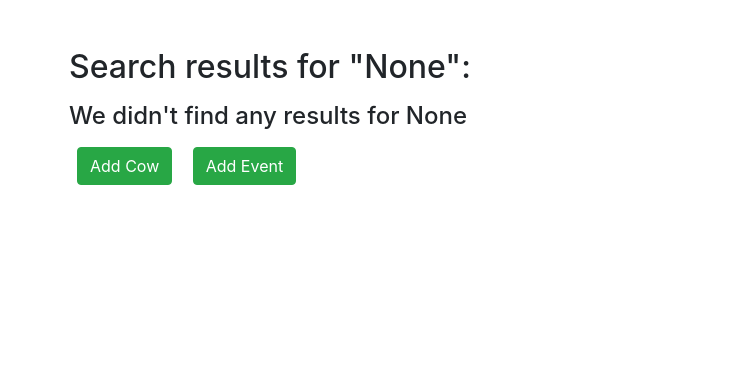
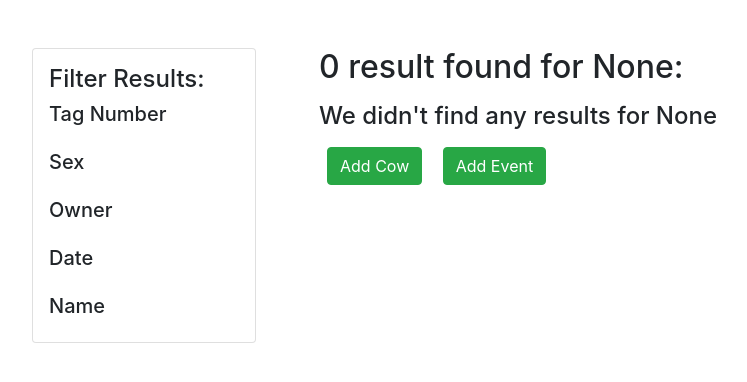
Before and after one commit to jforseth210/CattleDatabase, a Flask app: page /search in a window 1280 px wide. Shown: the part 56-438 px from the top of the page, without its empty margins (16-763 px from the left). Run offline with Flask 2, Linux system fonts and the light colour scheme; data that the repository does not hold is empty; some libraries are stand-ins or nearby versions.

Commit message:
Add filtration to search

```diff
--- a/main.py
+++ b/main.py
@@ -17,6 +17,10 @@ def get_cows():
 def get_cow_from_tag(tag):
     return Cow.query.filter_by(tag_number=tag).first()
 
+def get_first_digit_of_tag(tag_number):
+    first_digit = re.search("\d", tag_number)
+    first_digit = first_digit.group()[0] if first_digit else "N/A"
+    return first_digit
 
 @app.route("/")
 def home():
@@ -39,16 +43,71 @@ def events():
 @app.route("/search")
 def search():
     query = request.args.get("q")
+    checked_tags = request.args.getlist("tag")
+    checked_sexes = request.args.getlist("sex")
+    checked_owners = request.args.getlist("owner")
+
+    checked_dates = request.args.getlist("date")
+    checked_names = request.args.getlist("name")
+
     cows = Cow.query.all()
     events = Event.query.all()
+
+    #Get unique values from each column
+    all_tags = set()
+    all_sexes = set()
+    all_owners = set()
+    for cow in cows:
+        all_tags.add(get_first_digit_of_tag(cow.tag_number))
+        all_sexes.add(cow.sex)
+        all_owners.add(cow.owner)
+
+    all_dates = set()
+    all_names = set()
+    for event in events:
+        all_dates.add(event.date)
+        all_names.add(event.name)
+
+    if checked_tags or checked_sexes or checked_owners:
+        events = []
+    if checked_dates or checked_names:
+        cows = []
+
+    if checked_tags:
+        cows = [cow for cow in cows if get_first_digit_of_tag(cow.tag_number) in checked_tags]
+    if checked_sexes:
+        cows = [cow for cow in cows if cow.sex in checked_sexes]
+    if checked_owners:
+        cows = [cow for cow in cows if cow.owner in checked_owners]
+
+    if checked_dates:
+        events = [event for event in events if event.date in checked_dates]
+    if checked_names:
+        events = [event for event in events if event.name in checked_names]
+
     cow_results = [cow.search(query) for cow in cows if cow.search(query)]
     event_results = [event.search(query)
                      for event in events if event.search(query)]
-    results = cow_results + event_results
-    return render_template("search.html", query=query, results=results)
+
+    results = cow_results+event_results
+
+    return render_template("search.html",
+                           query=query,
+                           results=results,
+                           all_tags=all_tags,
+                           checked_tags=checked_tags,
+                           all_sexes=all_sexes,
+                           checked_sexes=checked_sexes,
+                           all_owners=all_owners,
+                           checked_owners=checked_owners,
+                           all_dates=all_dates,
+                           checked_dates=checked_dates,
+                           all_names=all_names,
+                           checked_names=checked_names
+    )
 
 
-@app.route("/cow/<tag_number>")
+@ app.route("/cow/<tag_number>")
 def showCow(tag_number):
     cow = Cow.query.filter_by(tag_number=tag_number).first()
     if not cow:
@@ -56,13 +115,13 @@ def showCow(tag_number):
     return render_template("cow.html", cow=cow, cows=get_cows())
 
 
-@app.route("/cowexists/<tag_number>")
+@ app.route("/cowexists/<tag_number>")
 def cow_exists(tag_number):
     cow = Cow.query.filter_by(tag_number=tag_number).first()
     return "True" if cow else "False"
 
 
-@app.route("/newCow", methods=["POST"])
+@ app.route("/newCow", methods=["POST"])
 def new_cow():
     dam_tag = request.form.get('dam')
     sire_tag = request.form.get('sire')
@@ -83,7 +142,7 @@ def new_cow():
     return redirect("/")
 
 
-@app.route("/newEvent", methods=["POST"])
+@ app.route("/newEvent", methods=["POST"])
 def new_event():
     tag = request.form.get('tag_number')
 
@@ -91,7 +150,6 @@ def new_event():
         cows = [tag]
     else:
         cows = request.form.getlist('cows')
-        print(type(cows))
     date = request.form.get('date')
     name = request.form.get('name')
     description = request.form.get('description')
--- a/templates/base.html
+++ b/templates/base.html
@@ -47,13 +47,16 @@
             ></a>
           </li>
         </ul>
-        <form class="form-inline my-2 my-lg-0" action="/search">
+        <form id="search-form" class="form-inline my-2 my-lg-0" action="/search">
           <input
             name="q"
             class="form-control mr-sm-2"
             type="search"
             placeholder="Search"
             aria-label="Search"
+            {% if query %}
+            value="{{query}}"
+            {% endif %}
           />
           <button class="btn btn-outline-success my-2 my-sm-0" type="submit">
             Search
@@ -88,7 +91,7 @@
               id="newCowForm"
               method="post"
               action="/newCow"
-              onsubmit="event.preventDefault();validateTagNumber(document.getElementById('newCowTagNumber'))"
+              onsubmit="return validateTagNumber(document.getElementById('newCowTagNumber'))"
             >
               <h5>Dam:</h5>
               <select name="dam" id="newCowDam" class="form-control">
@@ -105,13 +108,13 @@
                 <option value="">N/A</option>
               </select>
               <h5>Tag Number:</h5>
+              <small id="tagAvailabilityText" class="form-text"> </small>
               <input
                 type="text"
                 name="tag_number"
                 id="newCowTagNumber"
                 class="form-control"
               />
-              <small id="tagAvailabilityText" class="form-text"> </small>
               <h5>Owner:</h5>
               <input
                 name="owner"
--- a/templates/search.html
+++ b/templates/search.html
@@ -1,8 +1,114 @@
-{% extends 'base.html' %}
-{% block title%}Search results for {{query}}{% endblock %}
-{% block content %}
-<div class="container">
-    <h2>Search results for "{{ query }}":</h2>
+{% extends 'base.html' %} {% block title%}  {{results|length}} results found for {{query}}{%
+endblock %} {% block content %}
+<div class="container-fluid">
+  <div class="row">
+    <div class="col-sm-3 px-5">
+      <div class="card p-3">
+        <h4>Filter Results:</h4>
+        <h5>Tag Number</h5>
+        {% for tag in all_tags %}
+        <div class="form-check">
+          <input
+            type="checkbox"
+            id="tagFilterCheck{{tag}}"
+            class="form-check-input"
+            name="tag"
+            value="{{tag}}"
+            {% if checked_tags and tag in checked_tags%}
+            checked=true
+            {%endif%}
+            form="search-form"
+            onchange="this.form.submit()"
+          />
+          <label class="form-check-label" for="tagFilterCheck{{tag}}"
+            >{{tag}}{% if tag != "N/A" %}**{% endif %}</label
+          >
+        </div>
+        {% endfor %}
+        <h5 class="pt-3">Sex</h5>
+        {% for sex in all_sexes %}
+        <div class="form-check">
+          <input
+            type="checkbox"
+            id="tagFilterCheck{{sex}}"
+            class="form-check-input"
+            name="sex"
+            value="{{sex}}"
+            {% if checked_sexes and sex in checked_sexes%}
+            checked=true
+            {%endif%}
+            form="search-form"
+            onchange="this.form.submit()"
+          />
+          <label class="form-check-label" for="tagFilterCheck{{sex}}"
+            >{{sex}}</label
+          >
+        </div>
+        {% endfor %}
+        <h5 class="pt-3">Owner</h5>
+        {% for owner in all_owners %}
+        <div class="form-check">
+          <input
+            type="checkbox"
+            id="tagFilterCheck{{owner}}"
+            class="form-check-input"
+            name="owner"
+            value="{{owner}}"
+            {% if checked_owners and owner in checked_owners%}
+            checked=true
+            {%endif%}
+            form="search-form"
+            onchange="this.form.submit()"
+          />
+          <label class="form-check-label" for="tagFilterCheck{{owner}}"
+            >{{owner}}</label
+          >
+        </div>
+        {% endfor %}
+        <h5 class="pt-3">Date</h5>
+        {% for date in all_dates %}
+        <div class="form-check">
+          <input
+            type="checkbox"
+            id="tagFilterCheck{{date}}"
+            class="form-check-input"
+            name="date"
+            value="{{date}}"
+            {% if checked_dates and date in checked_dates%}
+            checked=true
+            {%endif%}
+            form="search-form"
+            onchange="this.form.submit()"
+          />
+          <label class="form-check-label" for="tagFilterCheck{{date}}"
+            >{{date}}</label
+          >
+        </div>
+        {% endfor %}
+        <h5 class="pt-3">Name</h5>
+        {% for name in all_names %}
+        <div class="form-check">
+          <input
+            type="checkbox"
+            id="tagFilterCheck{{name}}"
+            class="form-check-input"
+            name="name"
+            value="{{name}}"
+            {% if checked_names and name in checked_names%}
+            checked=true
+            {%endif%}
+            form="search-form"
+            onchange="this.form.submit()"
+          />
+          <label class="form-check-label" for="tagFilterCheck{{name}}"
+            >{{name}}</label
+          >
+        </div>
+        {% endfor %}
+      </div>
+    </div>
+    <div class="col-sm-9">
+      <h2>{{results|length}} result{% if results|length > 1%}s{%endif%} found for {{query}}:</h2>
       <ul>
         {% for result in results %}
         <li>
@@ -15,8 +121,22 @@
       </ul>
       {% if not results %}
       <h4>We didn't find any results for {{query}}</h4>
-    <button class="m-2 btn btn-success" data-toggle="modal" data-target="#newCowModal">Add Cow</button>
-    <button class="m-2 btn btn-success" data-toggle="modal" data-target="#newEventModal">Add Event</button>
+      <button
+        class="m-2 btn btn-success"
+        data-toggle="modal"
+        data-target="#newCowModal"
+      >
+        Add Cow
+      </button>
+      <button
+        class="m-2 btn btn-success"
+        data-toggle="modal"
+        data-target="#newEventModal"
+      >
+        Add Event
+      </button>
       {% endif %}
     </div>
+  </div>
+</div>
 {% endblock %}
```
Lines whose indentation alone changed are shown as unchanged.
